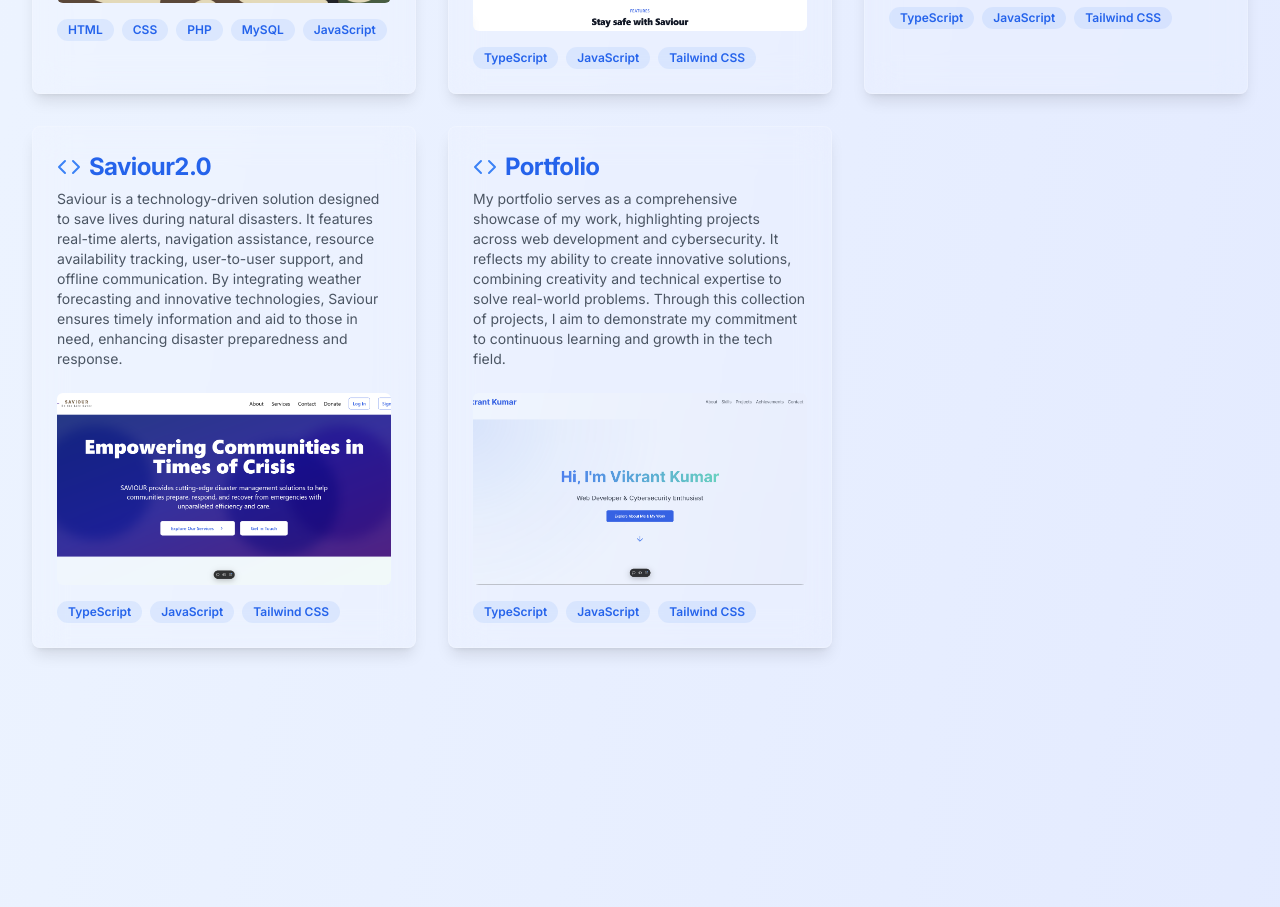
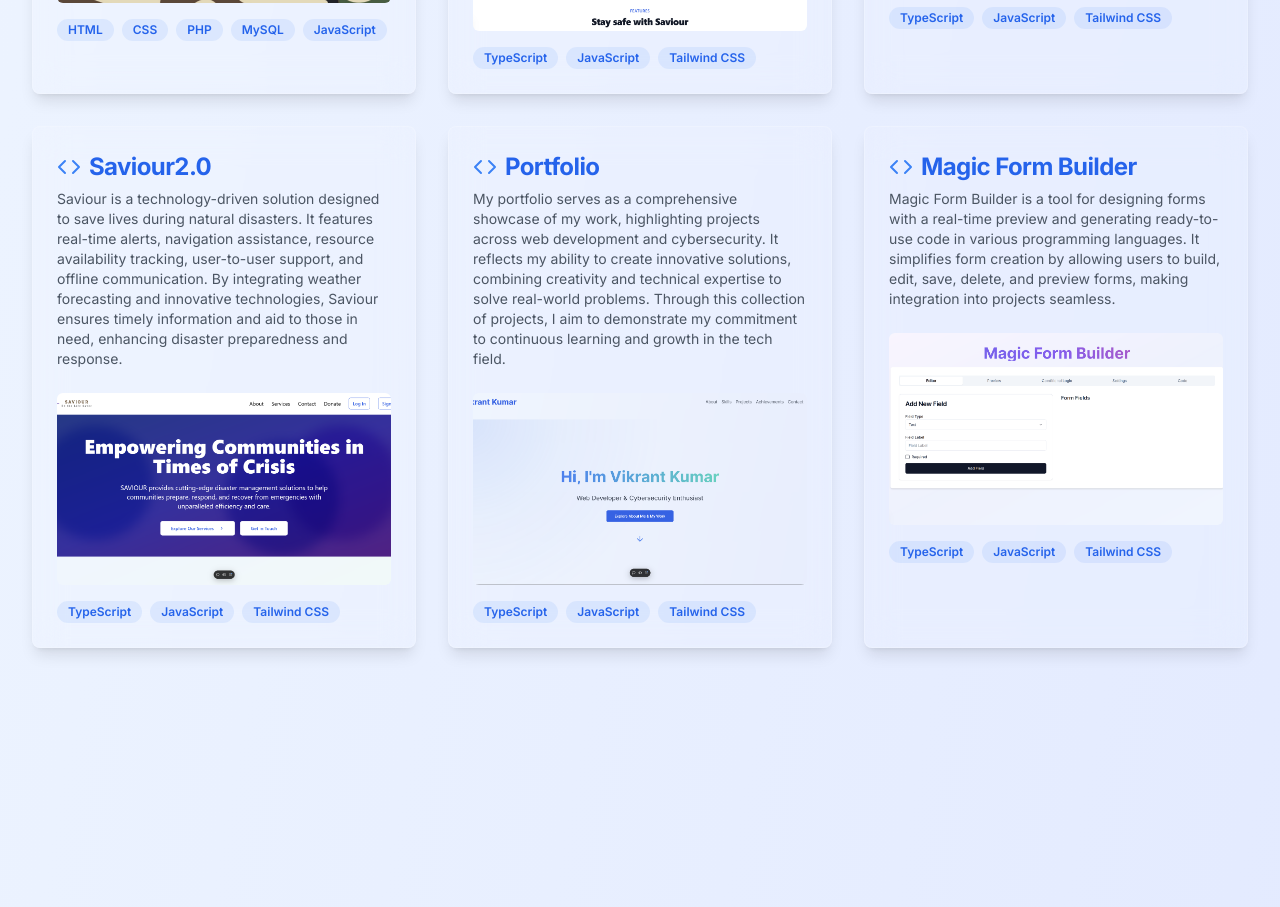
Before and after one commit to vikrantwiz02/portfolio, a Next.js app: page / in a window 1280 px wide. Shown: the part 2820-3727 px from the top of the page. Built offline with nearby package versions, Linux system fonts and the light colour scheme.

Commit message:
magic form builder

```diff
--- a/src/components/Projects.tsx
+++ b/src/components/Projects.tsx
@@ -51,6 +51,15 @@ const projects = [
     tags: ['TypeScript', 'JavaScript', 'Tailwind CSS'],
     github: 'https://github.com/vikrantwiz02/portfolio',
     live: 'https://vikrant-portfolio-kappa.vercel.app/',
+    type: 'web',
+  },
+  {
+    title: 'Magic Form Builder',
+    description: 'Magic Form Builder is a tool for designing forms with a real-time preview and generating ready-to-use code in various programming languages. It simplifies form creation by allowing users to build, edit, save, delete, and preview forms, making integration into projects seamless.',
+    image: '/magic-form-builder.png?height=200&width=300',
+    tags: ['TypeScript', 'JavaScript', 'Tailwind CSS'],
+    github: 'https://github.com/vikrantwiz02/Magic-Form-Builder',
+    live: '',
     type: 'web',
   },
 ]
```
Also changed, not shown: public/magic-form-builder.png (added).
